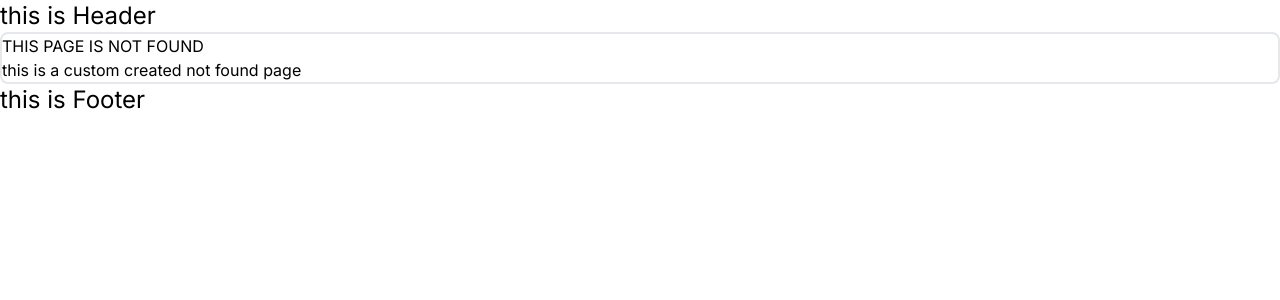
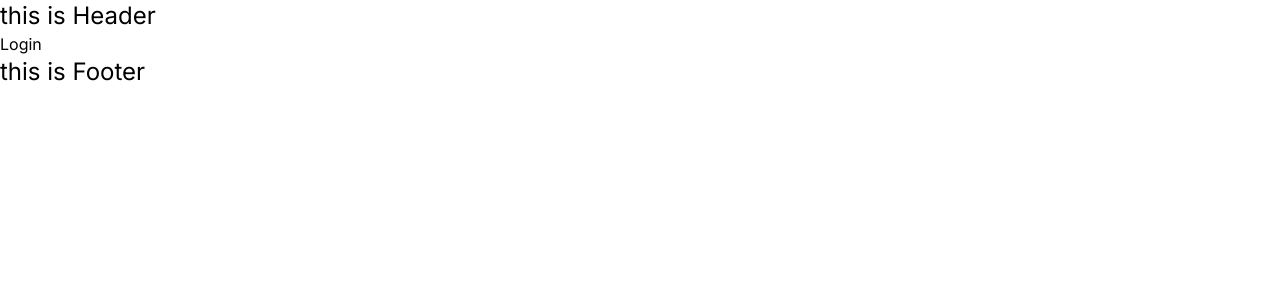
Before and after one commit to prathambhalke/learn-next-js, a Next.js app: page /Login in a window 1280 px wide. Before the commit this address had no page. Shown: the top 300 px of the page. Built offline with nearby package versions, Linux system fonts and the light colour scheme.

Commit message:
👉Route Groups in Next Js which is helpful to 👉write and create the project directory structured 👉the auth route created in which have other routes like register , login , logout for ommit the auth/ on each route while access wrap the auth in to the simple paranthessis () e.g : (auth)

```diff
--- /dev/null
+++ b/src/app/(auth)/Login/page.tsx
@@ -0,0 +1,3 @@
+export default function Login() {
+  return <h1>Login</h1>;
+}
--- /dev/null
+++ b/src/app/(auth)/logout/page.tsx
@@ -0,0 +1,4 @@
+
+export default function Logout() {
+  return <h1>Logout</h1>;
+}
--- /dev/null
+++ b/src/app/(auth)/register/page.tsx
@@ -0,0 +1,4 @@
+
+export default function Register() {
+    return <h1>Register</h1>;
+  }
```
